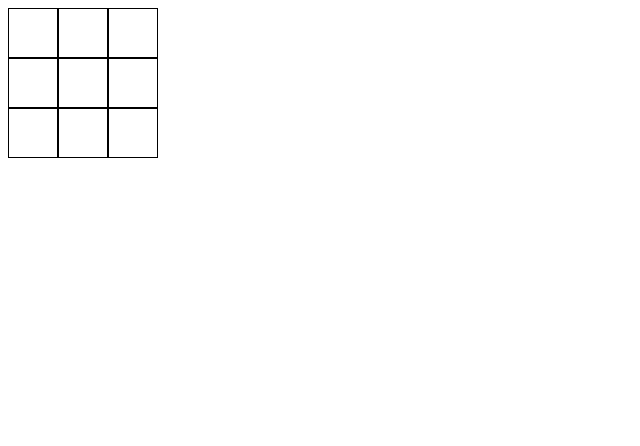
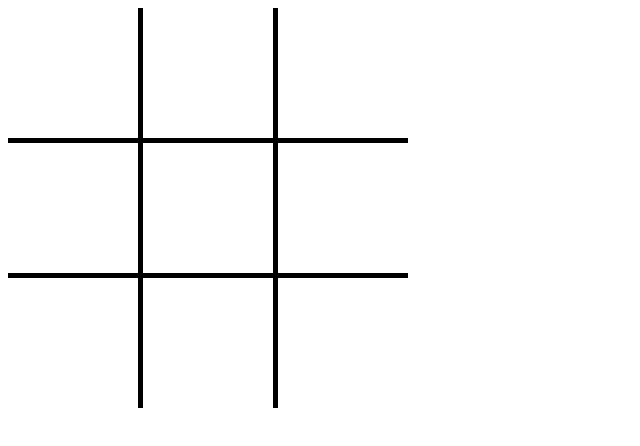
Before and after one commit to ehrelevant/tic-tac-toe, a plain HTML site: page index.html in a window 1280 px wide. Shown: the whole page, without its empty margins (0-640 px from the left). Drawn offline with Linux system fonts and the light colour scheme.

Commit message:
add tictactoe grid borders

```diff
--- a/index.html
+++ b/index.html
@@ -8,13 +8,25 @@
 <body>
     <section id="board">
         <div class="board-tile" data-ind="0"></div>
+        <div class="col-divider"></div>
         <div class="board-tile" data-ind="1"></div>
+        <div class="col-divider"></div>
         <div class="board-tile" data-ind="2"></div>
+
+        <div class="row-divider upper-divider"></div>
+
         <div class="board-tile" data-ind="3"></div>
+        <div class="col-divider"></div>
         <div class="board-tile" data-ind="4"></div>
+        <div class="col-divider"></div>
         <div class="board-tile" data-ind="5"></div>
+
+        <div class="row-divider lower-divider"></div>
+
         <div class="board-tile" data-ind="6"></div>
+        <div class="col-divider"></div>
         <div class="board-tile" data-ind="7"></div>
+        <div class="col-divider"></div>
         <div class="board-tile" data-ind="8"></div>
     </section>
     <script src="./app.js"></script>
--- a/style.css
+++ b/style.css
@@ -1,18 +1,35 @@
 
 body {
-    font-family: monospace;
-    font-size: 2em;
+    font-family: Arial, Helvetica, sans-serif;
 }
 
 #board {
     display: grid;
-    grid-template-columns: repeat(3, 50px);
-    grid-template-rows: repeat(3, 50px);
+    width: 400px;
+    height: 400px;
+    grid-template-columns: repeat(2, 1fr 5px) 1fr;
+    grid-template-rows: repeat(2, 1fr 5px) 1fr;
 }
 
 .board-tile {
     display: flex;
     justify-content: center;
     align-items: center;
-    border: 1px solid black;
+    font-size: 4em;
 }
+
+.col-divider {
+    background-color: black;
+}
+
+.row-divider {
+    background-color: black;
+}
+
+.upper-divider {
+    grid-area: 2/1/3/6;
+}
+
+.lower-divider {
+    grid-area: 4/1/5/6;
+}
```
